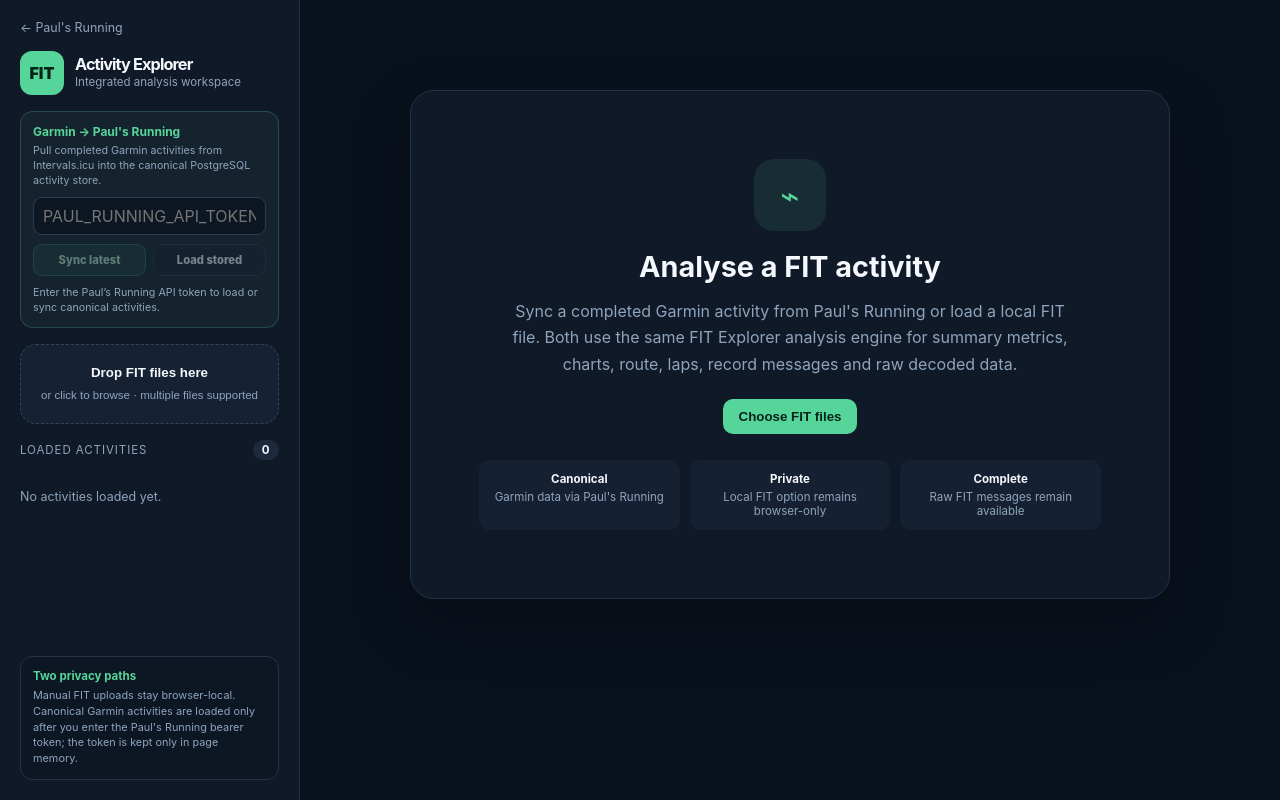
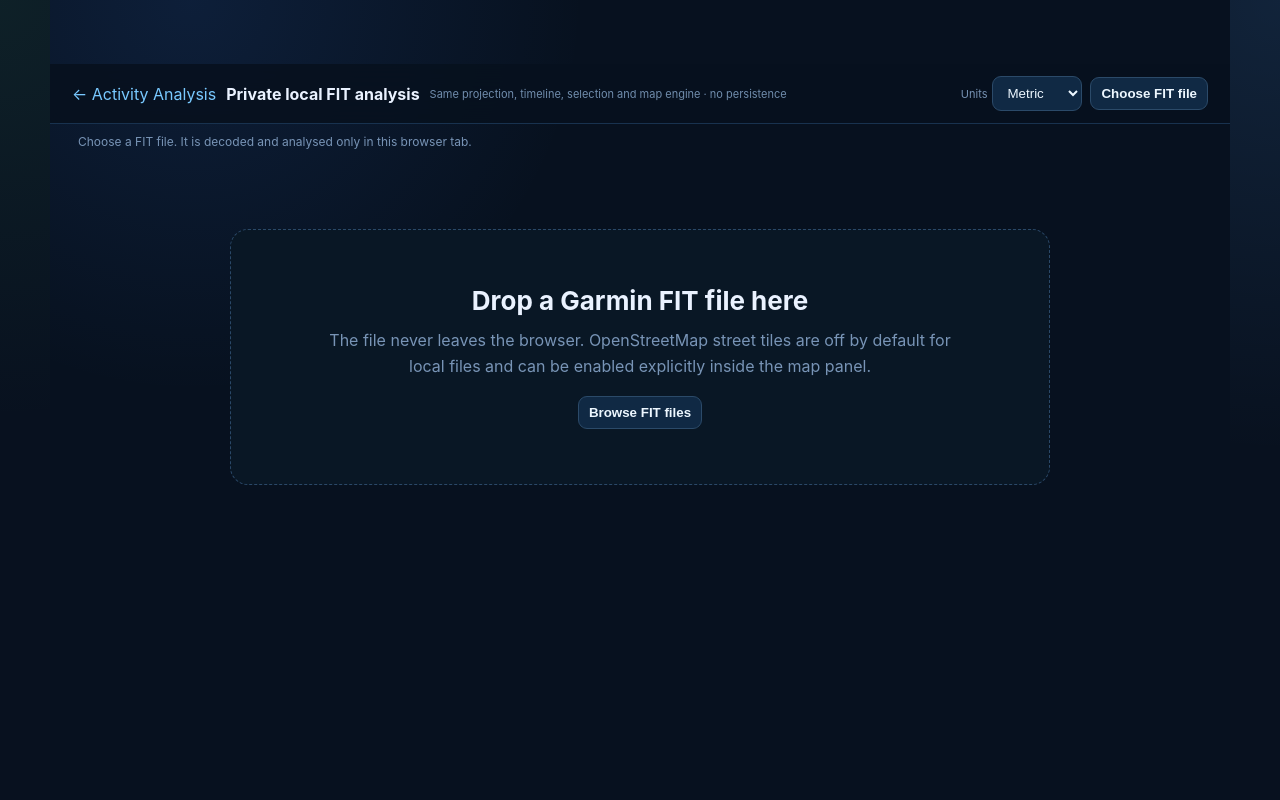
Before and after one commit to MrE84/Paul-Running-v1, a Next.js app: page /activity-analysis/legacy in a window 1280 px wide. Built offline with nearby package versions, Linux system fonts and the light colour scheme.

Commit message:
PAU-24 route private FIT files through premium analysis engine

```diff
--- a/app/activity-analysis/legacy/page.tsx
+++ b/app/activity-analysis/legacy/page.tsx
@@ -1,10 +1,10 @@
-import ActivityExplorer from "../ActivityExplorer";
+import LocalActivityAnalysis from "./LocalActivityAnalysis";
 
 export const metadata = {
-  title: "Local FIT Explorer · Paul's Running",
-  description: "Private browser-local FIT decoding and raw activity inspection.",
+  title: "Private FIT Analysis · Paul's Running",
+  description: "Browser-local FIT analysis using the same premium projection, timeline and route engine without persistence.",
 };
 
 export default function LegacyActivityAnalysisPage() {
-  return <ActivityExplorer />;
+  return <LocalActivityAnalysis />;
 }
```
